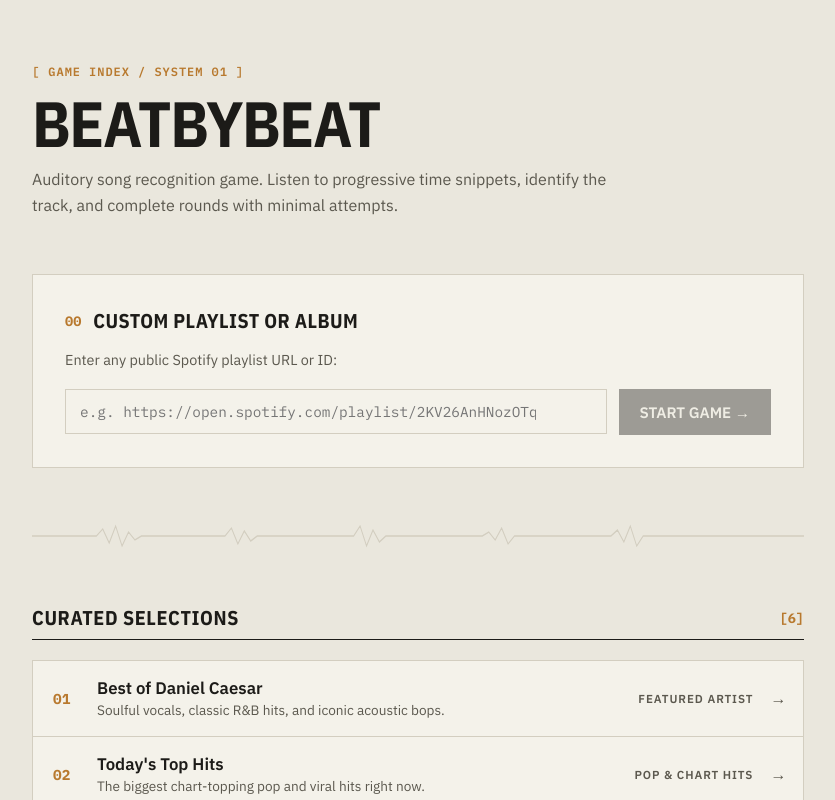
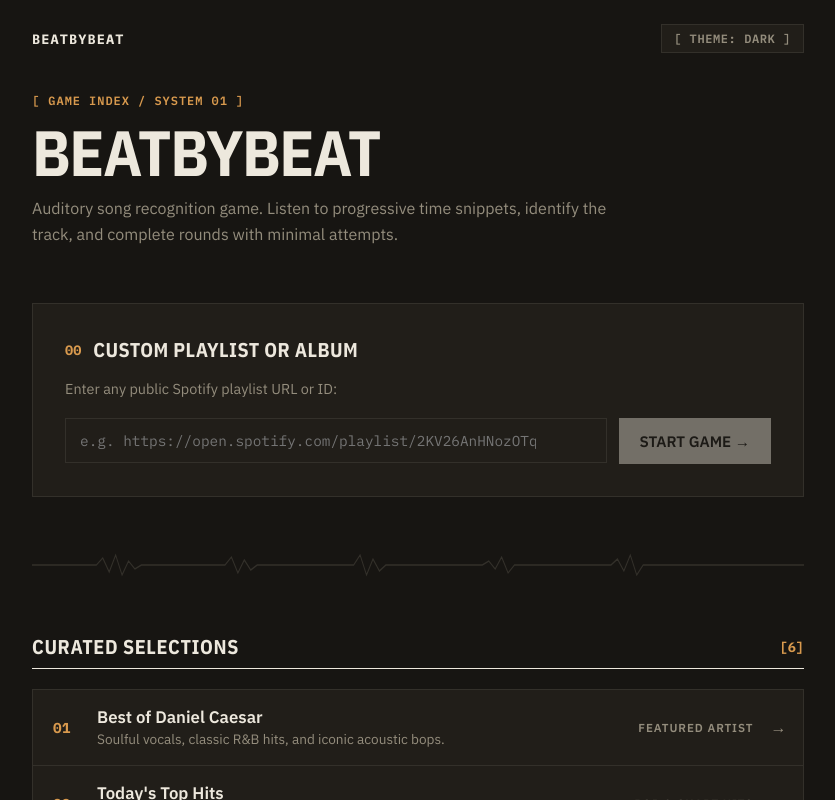
Before and after one commit to Dylan916/BeatByBeat, a React (Vite) app in the folder client/: page / in a window 1280 px wide. Shown: the top 800 px of the page, without its empty margins (222-1057 px from the left). Built offline with nearby package versions, Linux system fonts and the light colour scheme.

Commit message:
Add warm brown-black dark mode theme (#171512), muted ink waveform divider, and header theme toggle

```diff
--- a/client/src/App.css
+++ b/client/src/App.css
@@ -1,10 +1,35 @@
-/* Paper Minimalist Layout */
-.app-container {
+.top-nav {
   display: flex;
-  flex-direction: column;
-  min-height: 100vh;
-  background-color: var(--bg-main);
+  align-items: center;
+  justify-content: space-between;
+  max-width: 820px;
+  width: 100%;
+  margin: 0 auto;
+  padding: 1.5rem 1.5rem 0 1.5rem;
+}
+
+.nav-brand {
+  font-size: 0.85rem;
+  font-weight: 700;
+  letter-spacing: 0.08em;
   color: var(--text-main);
+}
+
+.theme-toggle-btn {
+  background: var(--bg-surface);
+  color: var(--text-muted);
+  border: 1px solid var(--border-hairline);
+  padding: 6px 12px;
+  font-size: 0.75rem;
+  font-weight: 600;
+  cursor: pointer;
+  letter-spacing: 0.05em;
+  transition: all 0.15s ease;
+}
+
+.theme-toggle-btn:hover {
+  color: var(--accent-amber);
+  border-color: var(--accent-amber);
 }
 
 .main-content {
@@ -12,7 +37,7 @@
   max-width: 820px;
   width: 100%;
   margin: 0 auto;
-  padding: 4rem 1.5rem;
+  padding: 2.5rem 1.5rem 4rem 1.5rem;
 }
 
 .footer {
--- a/client/src/App.tsx
+++ b/client/src/App.tsx
@@ -1,4 +1,4 @@
-import { useState } from "react";
+import { useState, useEffect } from "react";
 import axios from "axios";
 import StartScreen from "./components/StartScreen";
 import GameScreen from "./components/GameScreen";
@@ -12,6 +12,20 @@ function App() {
   const [playlistTitle, setPlaylistTitle] = useState<string>("Custom Playlist");
   const [isLoading, setIsLoading] = useState<boolean>(false);
   const [errorMessage, setErrorMessage] = useState<string>("");
+
+  // Theme State ("dark" | "light")
+  const [theme, setTheme] = useState<"dark" | "light">(() => {
+    return (localStorage.getItem("bbb_theme") as "dark" | "light") || "dark";
+  });
+
+  useEffect(() => {
+    document.documentElement.setAttribute("data-theme", theme);
+    localStorage.setItem("bbb_theme", theme);
+  }, [theme]);
+
+  const toggleTheme = () => {
+    setTheme((prev) => (prev === "dark" ? "light" : "dark"));
+  };
 
   // Stats
   const [score, setScore] = useState<number>(0);
@@ -64,6 +78,13 @@ function App() {
 
   return (
     <div className="app-container">
+      <header className="top-nav">
+        <div className="nav-brand font-mono">BEATBYBEAT</div>
+        <button className="theme-toggle-btn font-mono" onClick={toggleTheme}>
+          [ THEME: {theme.toUpperCase()} ]
+        </button>
+      </header>
+
       <main className="main-content">
         {view === "start" && (
           <StartScreen
@@ -87,7 +108,7 @@ function App() {
         )}
       </main>
 
-      <footer className="footer">
+      <footer className="footer font-mono">
         <p>BeatByBeat — Powered by Spotify & Deezer APIs</p>
       </footer>
     </div>
--- a/client/src/components/StartScreen.tsx
+++ b/client/src/components/StartScreen.tsx
@@ -90,7 +90,7 @@ const StartScreen: React.FC<StartScreenProps> = ({
       {/* Horizontal Waveform SVG Divider */}
       <div className="waveform-divider">
         <svg viewBox="0 0 1200 24" fill="none" xmlns="http://www.w3.org/2000/svg" preserveAspectRatio="none">
-          <path d="M0 12 H100 L110 5 L120 19 L130 2 L140 22 L150 8 L160 16 L170 12 H300 L310 4 L320 20 L330 7 L340 17 L350 12 H500 L510 2 L520 22 L530 6 L540 18 L550 12 H700 L710 8 L720 16 L730 4 L740 20 L750 12 H900 L910 6 L920 18 L930 2 L940 22 L950 12 H1200" stroke="#D3CEC0" strokeWidth="1.5" strokeLinecap="round" />
+          <path d="M0 12 H100 L110 5 L120 19 L130 2 L140 22 L150 8 L160 16 L170 12 H300 L310 4 L320 20 L330 7 L340 17 L350 12 H500 L510 2 L520 22 L530 6 L540 18 L550 12 H700 L710 8 L720 16 L730 4 L740 20 L750 12 H900 L910 6 L920 18 L930 2 L940 22 L950 12 H1200" stroke="var(--waveform-color)" strokeWidth="1.5" strokeLinecap="round" />
         </svg>
       </div>
 
--- a/client/src/index.css
+++ b/client/src/index.css
@@ -1,6 +1,29 @@
 @import url('https://fonts.googleapis.com/css2?family=IBM+Plex+Mono:wght@400;500;600;700&family=IBM+Plex+Sans+Condensed:wght@700&family=IBM+Plex+Sans:wght@400;500;600;700&display=swap');
 
-:root {
+:root,
+[data-theme="dark"] {
+  --bg-main: #171512;
+  --bg-surface: #211E19;
+  --bg-input: #211E19;
+  --bg-hover: #2B2822;
+
+  --text-main: #EDE8DD;
+  --text-muted: #948D7D;
+
+  --accent-amber: #D99A4E;
+  --accent-amber-hover: #EBB26A;
+  --accent-amber-light: rgba(217, 154, 78, 0.12);
+
+  --border-hairline: #33302A;
+  --border-dark: #EDE8DD;
+  --waveform-color: #33302A;
+
+  --font-heading: 'IBM Plex Sans Condensed', sans-serif;
+  --font-body: 'IBM Plex Sans', sans-serif;
+  --font-mono: 'IBM Plex Mono', monospace;
+}
+
+[data-theme="light"] {
   --bg-main: #EAE7DD;
   --bg-surface: #F4F2EA;
   --bg-input: #F4F2EA;
@@ -15,10 +38,7 @@
 
   --border-hairline: #D3CEC0;
   --border-dark: #1C1B18;
-
-  --font-heading: 'IBM Plex Sans Condensed', sans-serif;
-  --font-body: 'IBM Plex Sans', sans-serif;
-  --font-mono: 'IBM Plex Mono', monospace;
+  --waveform-color: #D3CEC0;
 }
 
 * {
@@ -34,6 +54,7 @@ body {
   min-height: 100vh;
   -webkit-font-smoothing: antialiased;
   -moz-osx-font-smoothing: grayscale;
+  transition: background-color 0.2s ease, color 0.2s ease;
 }
 
 #root {
@@ -67,7 +88,7 @@ body {
 .btn-primary:hover:not(:disabled) {
   background-color: var(--accent-amber);
   border-color: var(--accent-amber);
-  color: #ffffff;
+  color: #171512;
 }
 
 .btn-primary:disabled {
```
